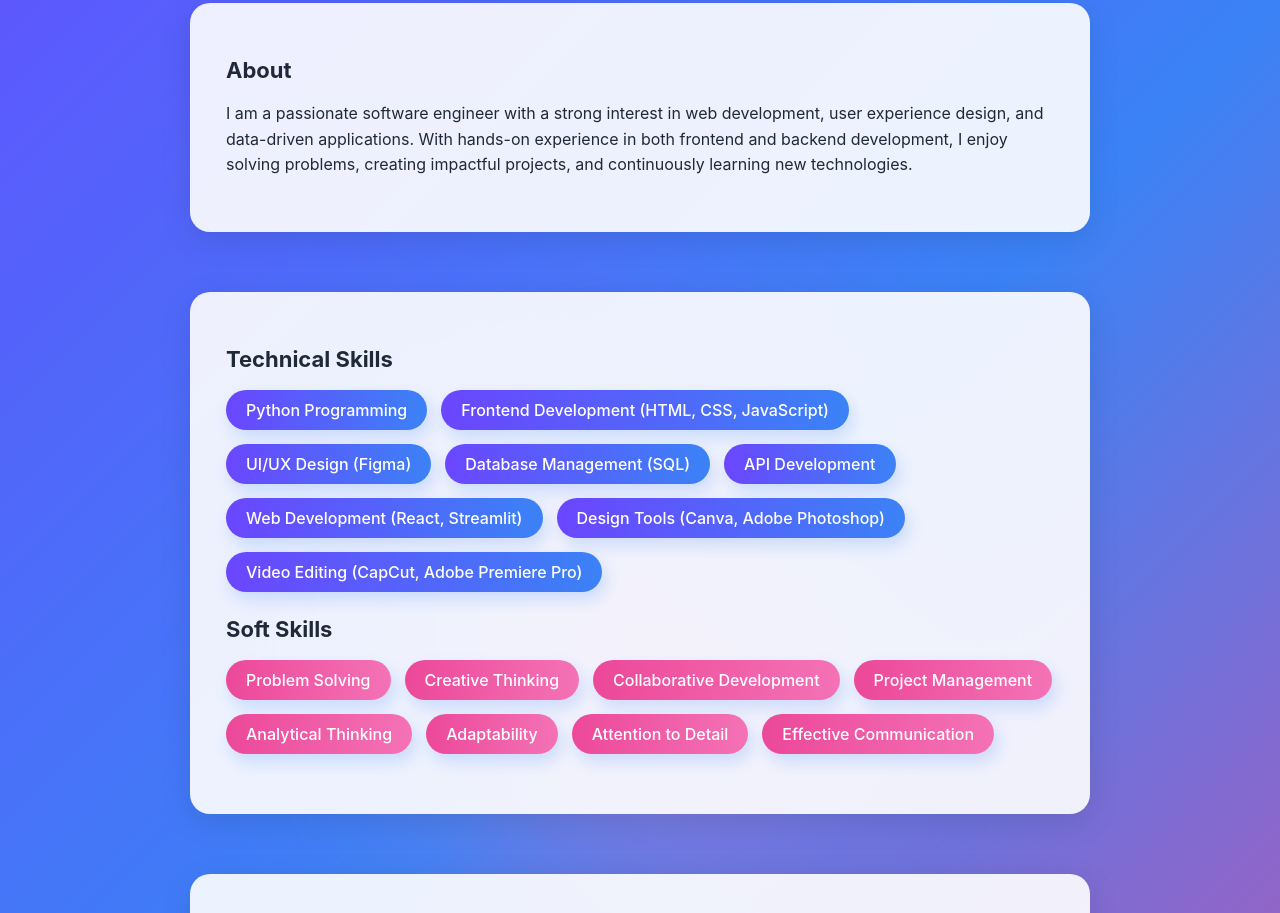
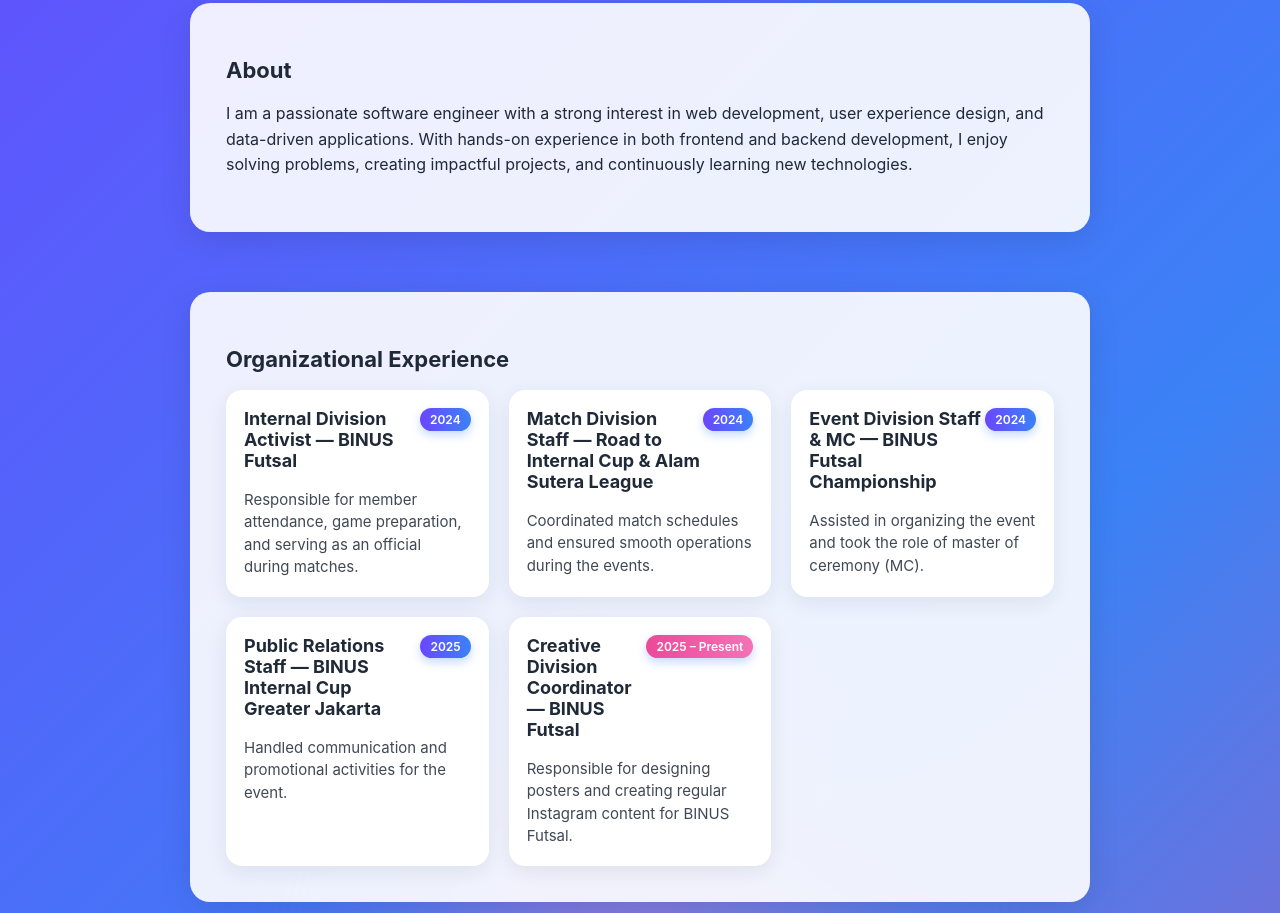
Before and after one commit to DimasWibi22/Portofolio_FilemonDimasWibisana, a plain HTML site: page index.html in a window 1280 px wide. Shown: the part 547-1460 px from the top of the page. Drawn offline with Linux system fonts and the light colour scheme.

Commit message:
Update index.html

```diff
--- a/index.html
+++ b/index.html
@@ -23,11 +23,29 @@
         border-radius: 8px;
         display: block;
     }
-
+    /* Tambahan untuk Organizational Experience */
+    .project-header {
+      display: flex;
+      justify-content: space-between;
+      align-items: flex-start;
+      margin-bottom: 8px;
+    }
+    .year-badge {
+      background: linear-gradient(90deg, #6b46ff, #3b82f6);
+      color: white;
+      font-size: 12px;
+      font-weight: 600;
+      padding: 4px 10px;
+      border-radius: 999px;
+      box-shadow: 0 4px 10px rgba(59, 130, 246, 0.3);
+      white-space: nowrap;
+    }
+    .year-badge.ongoing {
+      background: linear-gradient(90deg, #ec4899, #f472b6);
+    }
   </style>
 </head>
 <body>
-
 
   <div class="decoration dec1"></div>
   <div class="decoration dec2"></div>
@@ -35,6 +53,7 @@
 
   <nav>
     <a href="#about">About</a>
+    <a href="#experience">Experience</a>
     <a href="#skills">Skills</a>
     <a href="#projects">Projects</a>
     <a href="#education">Education</a>
@@ -58,11 +77,61 @@
         user experience design, and data-driven applications. With hands-on experience in
         both frontend and backend development, I enjoy solving problems, creating impactful
         projects, and continuously learning new technologies.</p>
+      </div>
     </section>
+
+    <!-- Organizational Experience -->
+    <section id="experience"><br>
+      <div class="container section-container">
+        <h2>Organizational Experience</h2>
+        <div class="projects-grid">
+
+          <div class="project">
+            <div class="project-header">
+              <h3>Internal Division Activist — BINUS Futsal</h3>
+              <span class="year-badge">2024</span>
             </div>
+            <p>Responsible for member attendance, game preparation, and serving as an official during matches.</p>
+          </div>
+
+          <div class="project">
+            <div class="project-header">
+              <h3>Match Division Staff — Road to Internal Cup & Alam Sutera League</h3>
+              <span class="year-badge">2024</span>
+            </div>
+            <p>Coordinated match schedules and ensured smooth operations during the events.</p>
+          </div>
+
+          <div class="project">
+            <div class="project-header">
+              <h3>Event Division Staff & MC — BINUS Futsal Championship</h3>
+              <span class="year-badge">2024</span>
+            </div>
+            <p>Assisted in organizing the event and took the role of master of ceremony (MC).</p>
+          </div>
+
+          <div class="project">
+            <div class="project-header">
+              <h3>Public Relations Staff — BINUS Internal Cup Greater Jakarta</h3>
+              <span class="year-badge">2025</span>
+            </div>
+            <p>Handled communication and promotional activities for the event.</p>
+          </div>
+
+          <div class="project">
+            <div class="project-header">
+              <h3>Creative Division Coordinator — BINUS Futsal</h3>
+              <span class="year-badge ongoing">2025 – Present</span>
+            </div>
+            <p>Responsible for designing posters and creating regular Instagram content for BINUS Futsal.</p>
+          </div>
+
+        </div>
+      </div>
+    </section>
+
     <section id="skills"><br>
       <div class="container section-container">
-
         <h2>Technical Skills</h2>
         <div class="chips">
           <span class="chip">Python Programming</span>
@@ -86,11 +155,11 @@
           <span class="chip chip-soft">Attention to Detail</span>
           <span class="chip chip-soft">Effective Communication</span>
         </div>
+      </div>
     </section>
-  </div>
+
     <section id="projects"><br>
       <div class="container section-container">
-
         <h2>Projects</h2>
         <div class="projects-grid">
           <article class="project">
@@ -98,7 +167,6 @@
             <p>Designed and developed a luxury car e-commerce showroom with a focus on intuitive navigation,
             elegant UI, and structured product categorization. Integrated a quick search feature to improve
             user experience and ensure clear, trustworthy product presentation.</p><br>
-
             <h5>Project PDF:</h5><br>
             <p><a href="DiamondCut.pdf" target="_blank">Open Full PDF</a></p>
           </article>
@@ -108,11 +176,11 @@
             <p>FundNation is a digital platform for students designed to publish and monetize their creative projects through a sales and donation system. By providing features like project uploads, sales, and donations, the platform aims to encourage students to be more
             productive, self-reliant, and innovative in creating commercially valuable work.</p><br>
             <h5>Website Demonstration Video:</h5>
-
             <video class="project-video" controls>
               <source src="FundNation.mp4" type="video/mp4">
             </video>
           </article>
+
           <article class="project">
             <h3>Toxicity and Hate Speech Detection AI</h3>
             <p>Developed a deep learning model (LSTM) for toxic and hate speech detection using NLP techniques. Implemented preprocessing with tokenization and embedding, trained with TensorFlow, and deployed via Gradio interface. The system classifies toxic content (toxic, obscene, insult, etc.) to support automated content moderation.</p><br>
@@ -121,17 +189,17 @@
               style="width:100%;max-width:600px;border-radius:8px;display:block;margin-top:10px;">
           </article>
         </div>
+      </div>
     </section>
-  </div>
+
     <section id="education"><br>
       <div class="container section-container">
-
         <h2>Education</h2>
         <p>Bina Nusantara University<br>
         Computer Science (Software Engineering)<br>
         2023 – Present</p>
+      </div>
     </section>
-</div>
   </main>
 
   <footer>
```
Lines whose indentation alone changed are shown as unchanged.
